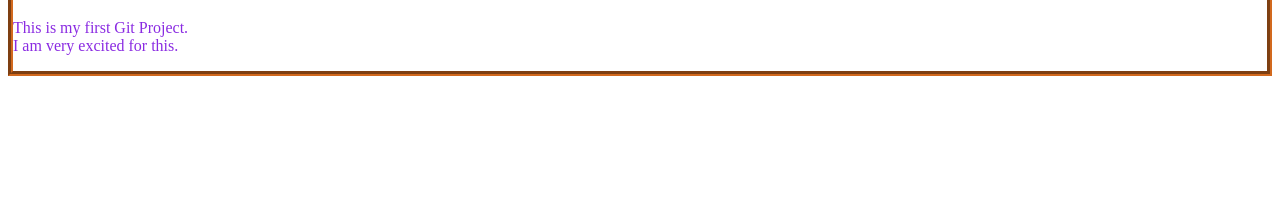
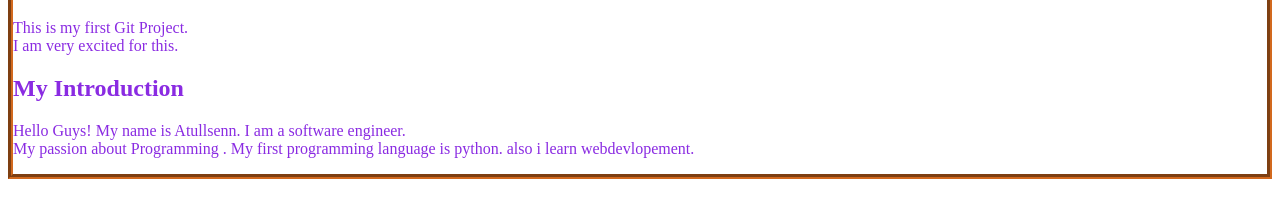
Before and after one commit to Atullsenn/Tesla-Logo, a plain HTML site: page hellogit.html in a window 1280 px wide. Shown: the part 74-292 px from the top of the page. Drawn offline with Linux system fonts and the light colour scheme.

Commit message:
This is my Introduction

```diff
--- a/hellogit.html
+++ b/hellogit.html
@@ -10,5 +10,9 @@
     <h1 style="color: black;">Git Project</h1>
     <p>This is my first Git Project.<br>
     I am very excited for this.</p>
+    <h2>My Introduction</h2>
+    <p>Hello Guys! My name is Atullsenn. I am a software engineer.<br>
+    My passion about Programming . My first programming language is python.
+also i learn webdevlopement.</p>
 </body>
 </html>
```
